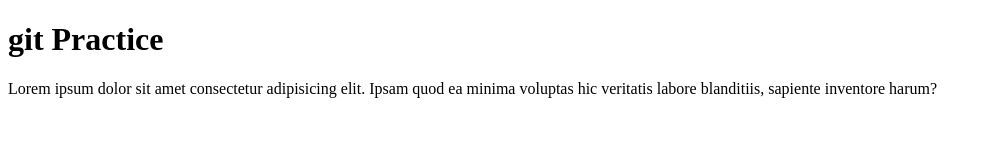
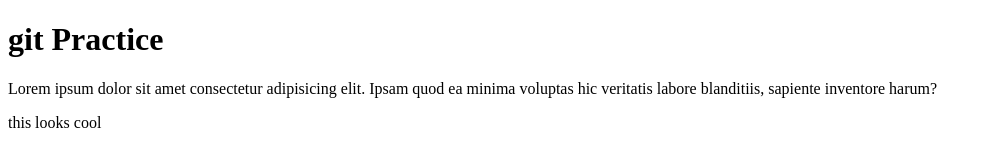
Before and after one commit to Mesafin/gitPractice, a plain HTML site: page pages/index.html in a window 1280 px wide. Shown: the whole page, without its empty margins (0-992 px from the left). Drawn offline with Linux system fonts and the light colour scheme.

Commit message:
adding footer

```diff
--- a/pages/index.html
+++ b/pages/index.html
@@ -9,5 +9,7 @@
 <body>
     <h1>git Practice</h1>
     <p>Lorem ipsum dolor sit amet consectetur adipisicing elit. Ipsam quod ea minima voluptas hic veritatis labore blanditiis, sapiente inventore harum?</p>
+
+    <footer>this looks cool</footer>
 </body>
 </html>
```
